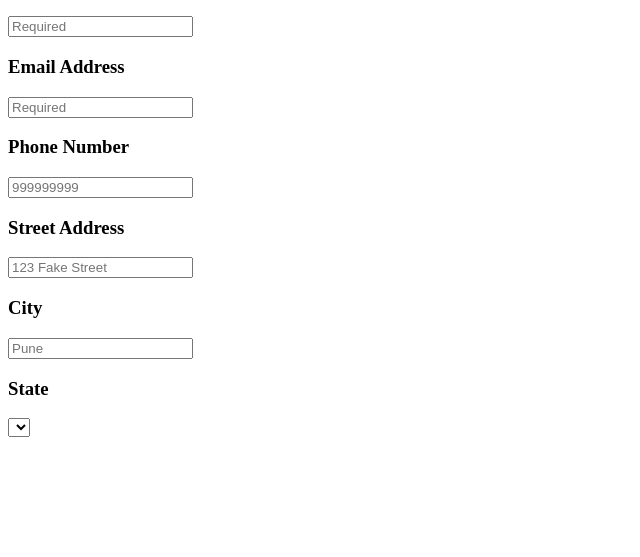
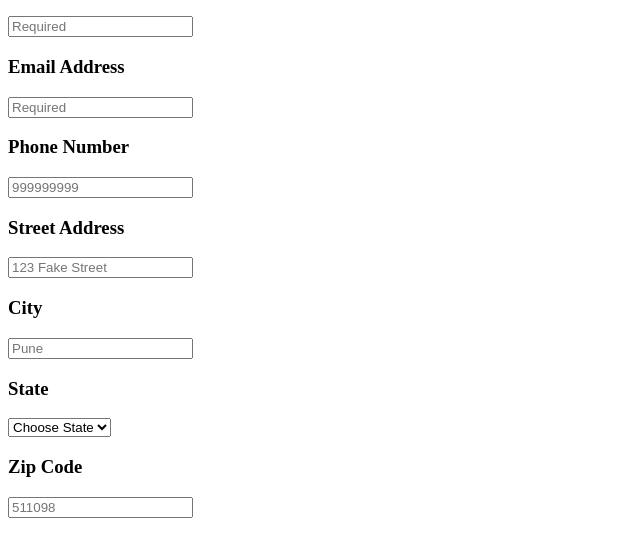
Before and after one commit to iamneo-production/adbbceadaafc305686815bbaaaabbcbbfefone, a plain HTML site: page public/index.html in a window 1280 px wide. Shown: the part 91-648 px from the top of the page, without its empty margins (0-640 px from the left). Drawn offline with Linux system fonts and the light colour scheme.

Commit message:
Backup Commit

```diff
--- a/public/index.html
+++ b/public/index.html
@@ -12,8 +12,14 @@
 <input type="text" id ="city" name="user_city" placeholder="Pune">
 <h3>State</h3>
 <select for="State">
-    <option value="Gauteng"></option>
+    <option value="Choose State">Choose State</option>
+    <option value="Gauteng">Gauteng</option>
+    <option value="KZN">KZN</option>
+        <option value="Free State">Free State</option>
 </select>
+
+<h3>Zip Code</h3>
+<input type="number" id ="code" name="user_code" placeholder="511098">
 
 <label class ="checkbox-label"></label>
 
```
